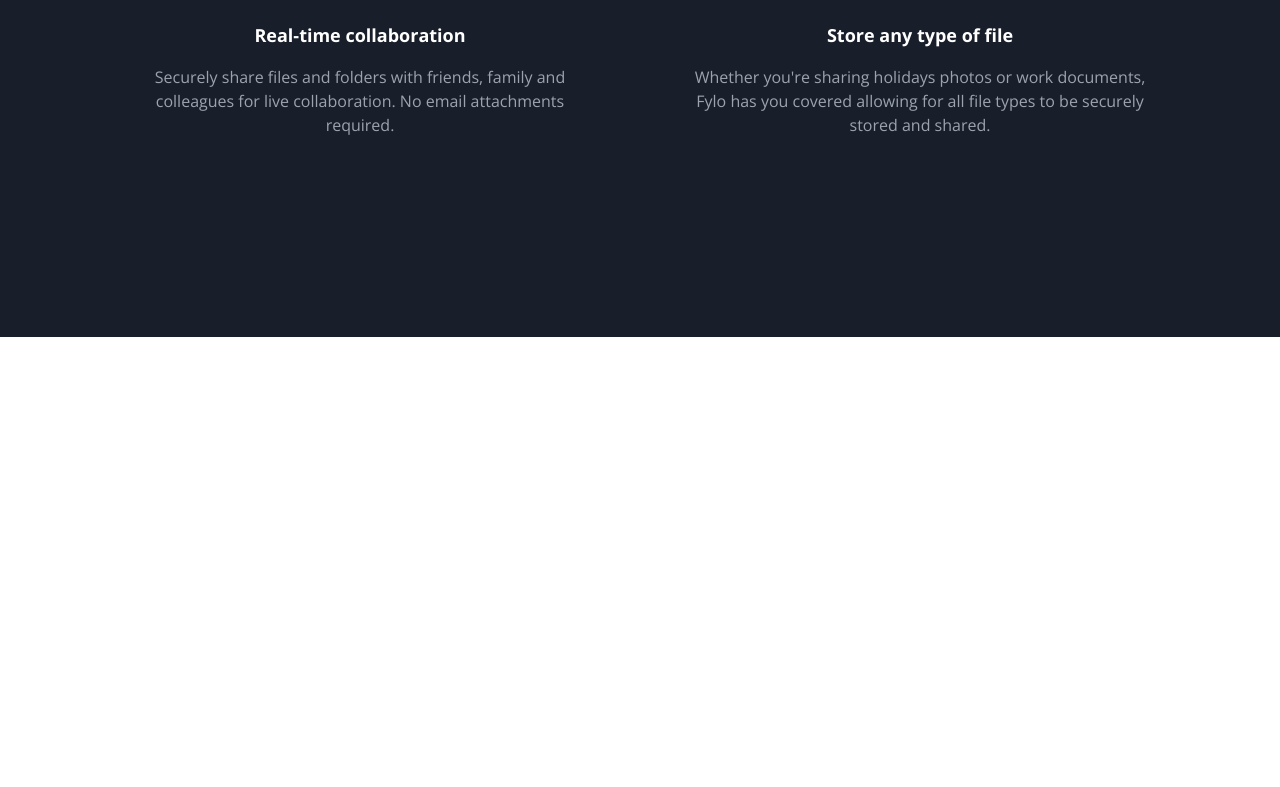
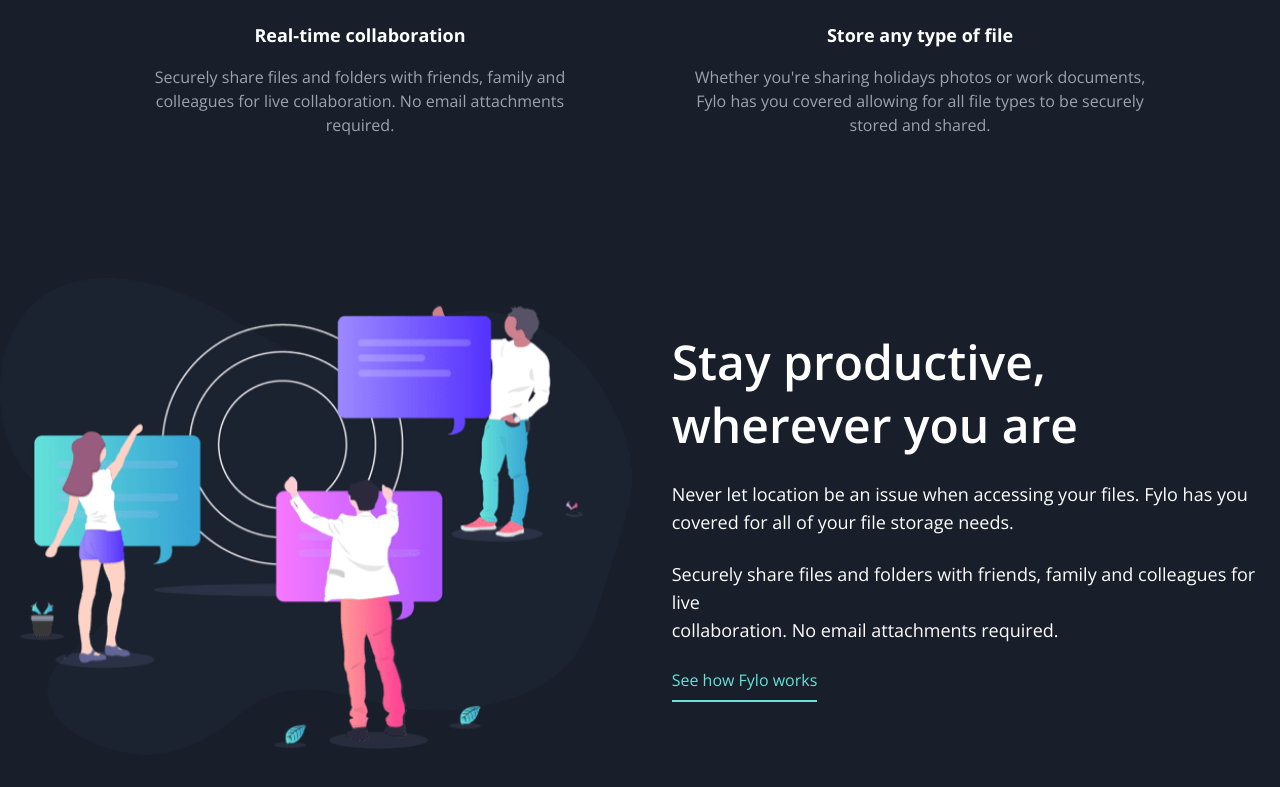
Before and after one commit to gracebir/landing-page-fylo, a Next.js app: page / in a window 1280 px wide. Shown: the part 1832-2619 px from the top of the page. Before the commit the page ends 2169 px from the top, so only its background shows below. Built offline with nearby package versions, Linux system fonts and the light colour scheme.

Commit message:
adding font size

```diff
--- a/src/pages/_app.tsx
+++ b/src/pages/_app.tsx
@@ -4,7 +4,7 @@
 
 const openSans = Open_Sans({
   subsets:['latin'],
-  weight: ['400', '700']
+  weight: ['400','600', '700']
 })
 
 export default function App({ Component, pageProps }: AppProps) {
--- a/src/pages/index.tsx
+++ b/src/pages/index.tsx
@@ -1,6 +1,7 @@
 import Action from '@/components/Action'
 import Header from '@/components/Header'
 import Hero from '@/components/Hero'
+import Product from '@/components/Product'
 import Services from '@/components/Services'
 
 
@@ -12,6 +13,7 @@
    <Action/>
    <main className="w-full bg-main-bg min-h-screen">
     <Services/>
+    <Product/>
    </main>
    </>
   )
```
